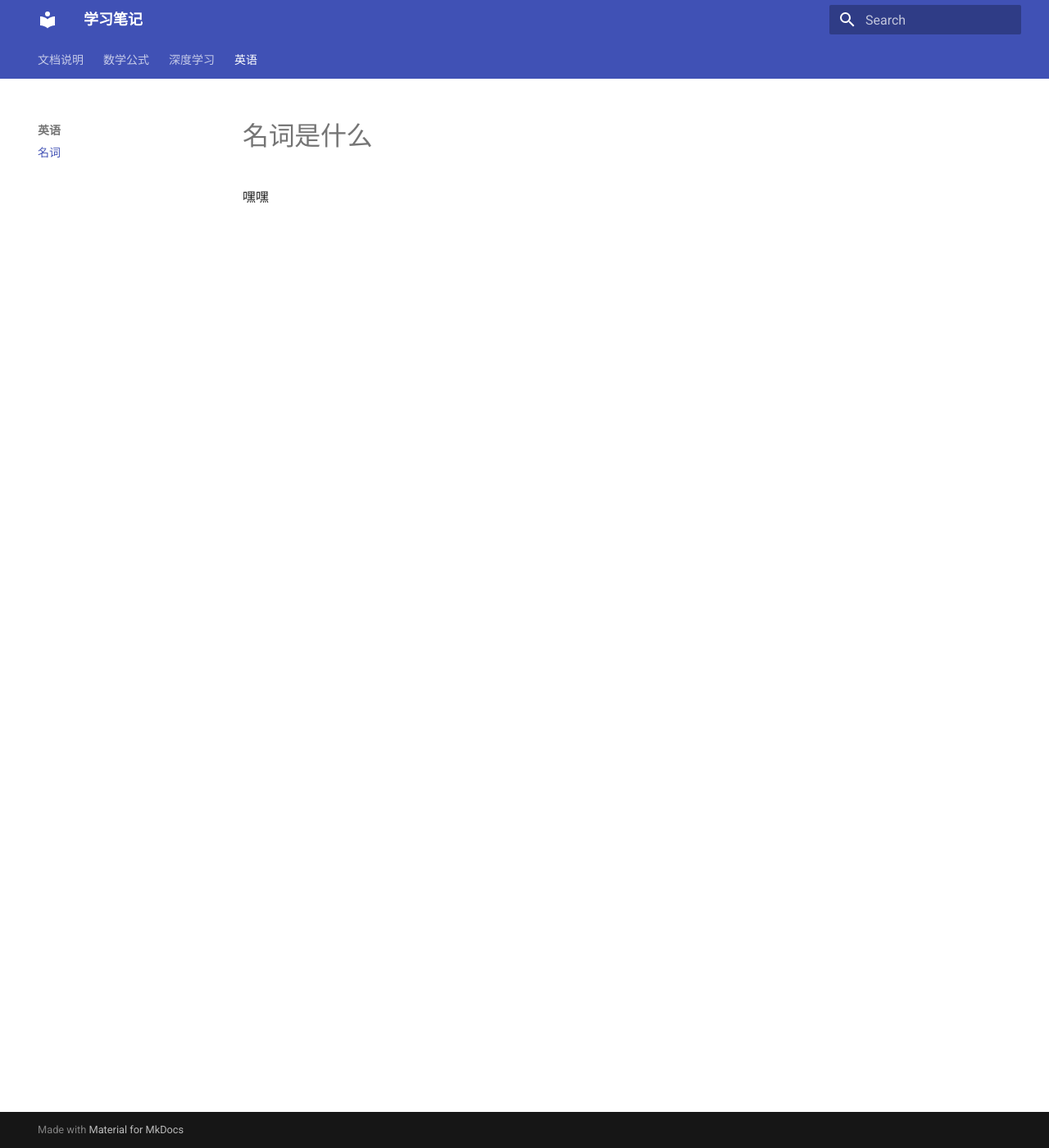
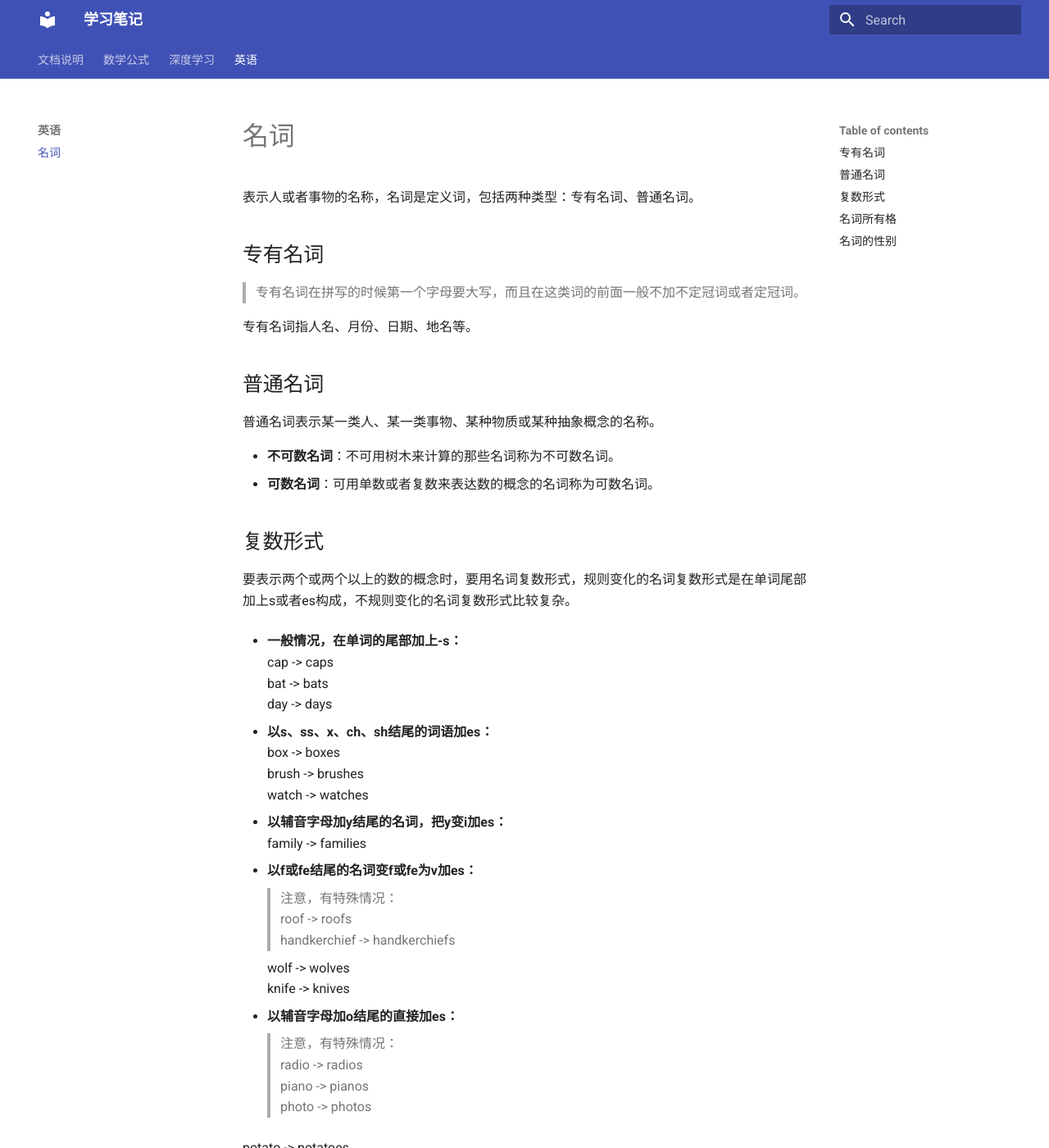
Before and after one commit to yangouyu/notes, an MkDocs documentation site: the page built from docs/英语/名词.md, in a window 1280 px wide and 1400 px high. Shown: the whole window at 82% size. Built offline with MkDocs 1.6.1 and Material for MkDocs 9.7.7, drawn with Linux system fonts in a browser that asks for light colours; some of the changed text lies outside the part shown.

Commit message:
feat(English):添加英语名词介绍

```diff
--- a/docs/英语/名词.md
+++ b/docs/英语/名词.md
@@ -1,3 +1,108 @@
-# 名词是什么
+# 名词
+表示人或者事物的名称，名词是定义词，包括两种类型：专有名词、普通名词。
 
-嘿嘿
+## 专有名词
+
+> 专有名词在拼写的时候第一个字母要大写，而且在这类词的前面一般不加不定冠词或者定冠词。
+
+专有名词指人名、月份、日期、地名等。
+
+## 普通名词
+
+普通名词表示某一类人、某一类事物、某种物质或某种抽象概念的名称。
+
+- **不可数名词**：不可用树木来计算的那些名词称为不可数名词。
+- **可数名词**：可用单数或者复数来表达数的概念的名词称为可数名词。
+
+## 复数形式
+要表示两个或两个以上的数的概念时，要用名词复数形式，规则变化的名词复数形式是在单词尾部加上s或者es构成，不规则变化的名词复数形式比较复杂。
+
+- **一般情况，在单词的尾部加上-s：**
+cap -> caps
+bat -> bats
+day -> days
+
+- **以s、ss、x、ch、sh结尾的词语加es：**
+box -> boxes
+brush -> brushes
+watch -> watches
+
+- **以辅音字母加y结尾的名词，把y变i加es：**
+family -> families
+
+- **以f或fe结尾的名词变f或fe为v加es：**
+  > 注意，有特殊情况：
+  > roof -> roofs
+  > handkerchief -> handkerchiefs
+
+    wolf -> wolves
+    knife -> knives
+
+- **以辅音字母加o结尾的直接加es：**
+  > 注意，有特殊情况：
+  > radio -> radios
+  > piano -> pianos
+  > photo -> photos
+
+  potato -> potatoes
+
+- **单复数同行：**
+buffalo
+Chinese
+deer
+fish
+sheep
+
+- **有些集合名词形式上时单数，但却用作复数：**
+cattle
+mankind
+police
+people
+
+- **有些名词通常只有复数形式，位于也是复数：**
+clothes
+arms
+glasses
+goods
+greens
+shoes
+stockings
+trousers
+
+- **部分以ic结尾的表示“学科”的词，在词尾加s仍看做单数：**
+mathematics
+physics
+politics
+
+## 名词所有格
+
+- **表示有生命词的所有格**
+  - 名词后没有s的加's
+    - Tom's knife
+    - children's books
+  - 名词后面有s的加’
+    - the students' reading room
+  - 表示公有
+    - Jim and Mike's room
+  - 表示各有
+    - Jim's and Mike's room
+
+- **表示无生命词的所有关系**
+  - 修饰作用
+    - the cover of the book
+  - 修饰词前数量
+    - a friend of my sister's = one of my sister's friend
+  - 修饰词前的指代词
+    - this lovely child of your aunt's
+## 名词的性别
+
+有一部名词可以区分性别，有一部分是中性词。
+
+- **阳性**
+hero father son nephew bridegroom cock bull
+
+- **阴性**
+heroine mother daughter niece bride hen cow
+
+- **中性**
+lamp kindness friendship house
```
